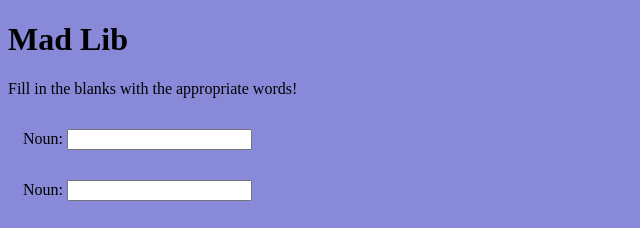
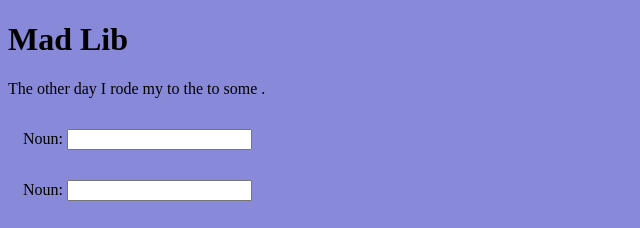
Before and after one commit to CheriPortman/mad-lib, a plain HTML site: page index.html in a window 1280 px wide. Shown: the top 228 px of the page, 0-640 px from the left. Drawn offline with Linux system fonts and the light colour scheme.

Commit message:
refactored function

```diff
--- a/index.html
+++ b/index.html
@@ -3,17 +3,14 @@
 <head>
     <meta charset="UTF-8">
     <meta name="viewport" content="width=device-width, initial-scale=1.0">
-    <meta http-equiv="X-UA-Compatible" content="ie=edge">
     <title>MadLib</title>
     <link rel="stylesheet" href="main.css">
 </head>
 <body>
     <h1>Mad Lib</h1>
 
-    <!-- give directions/ -->
     <p id="mad-lib">Fill in the blanks with the appropriate words!</p>
 
-    <!-- input fields -->
     <label>
         Noun:
         <input id="noun-1">
@@ -34,12 +31,11 @@
         Plural Noun
         <input id="plural-noun">
     </label>
+
     <p>
         <button onclick="makeMadLib()">MadLib it up!</button>
     </p>
 
-    <!-- replace directions with paragraph -->
-
     <script src="main.js"></script>
 </body>
 </html>
--- a/main.js
+++ b/main.js
@@ -1,20 +1,20 @@
 
 function makeMadLib () {
 
-    var noun1Input = document.getElementById('noun-1');
-    var noun2Input = document.getElementById('noun-2');
-    var verbInput = document.getElementById('verb');
-    var adjectiveInput = document.getElementById('adjective');
-    var pluralNounInput = document.getElementById('plural-noun');
+    // var noun1Input = document.getElementById('noun-1');
 
-    var noun1 = noun1Input.value;
-    var noun2 = noun2Input.value;
-    var verb = verbInput.value;
-    var adjective = adjectiveInput.value;
-    var pluralNoun = pluralNounInput.value;
+    var noun1 = document.getElementById('noun-1').value;
+    var noun2 = document.getElementById('noun-2').value;
+    var verb = document.getElementById('verb').value;
+    var adjective = document.getElementById('adjective').value;
+    var pluralNoun = document.getElementById('plural-noun').value;
 
-    var madText = 'The other day I rode my ' + noun1 + ' to the ' + noun2 + ' to ' + (verb) + ' some ' + adjective + ' ' + pluralNoun + ' .'
+    var madText = 'The other day I rode my ' + noun1 + ' to the '
+        + noun2 + ' to ' + (verb) + ' some ' + adjective + ' ' + pluralNoun + ' .'
 
     var madDisplay = document.getElementById('mad-lib');
     madDisplay.textContent = madText;
 }
+
+
+makeMadLib();
```
